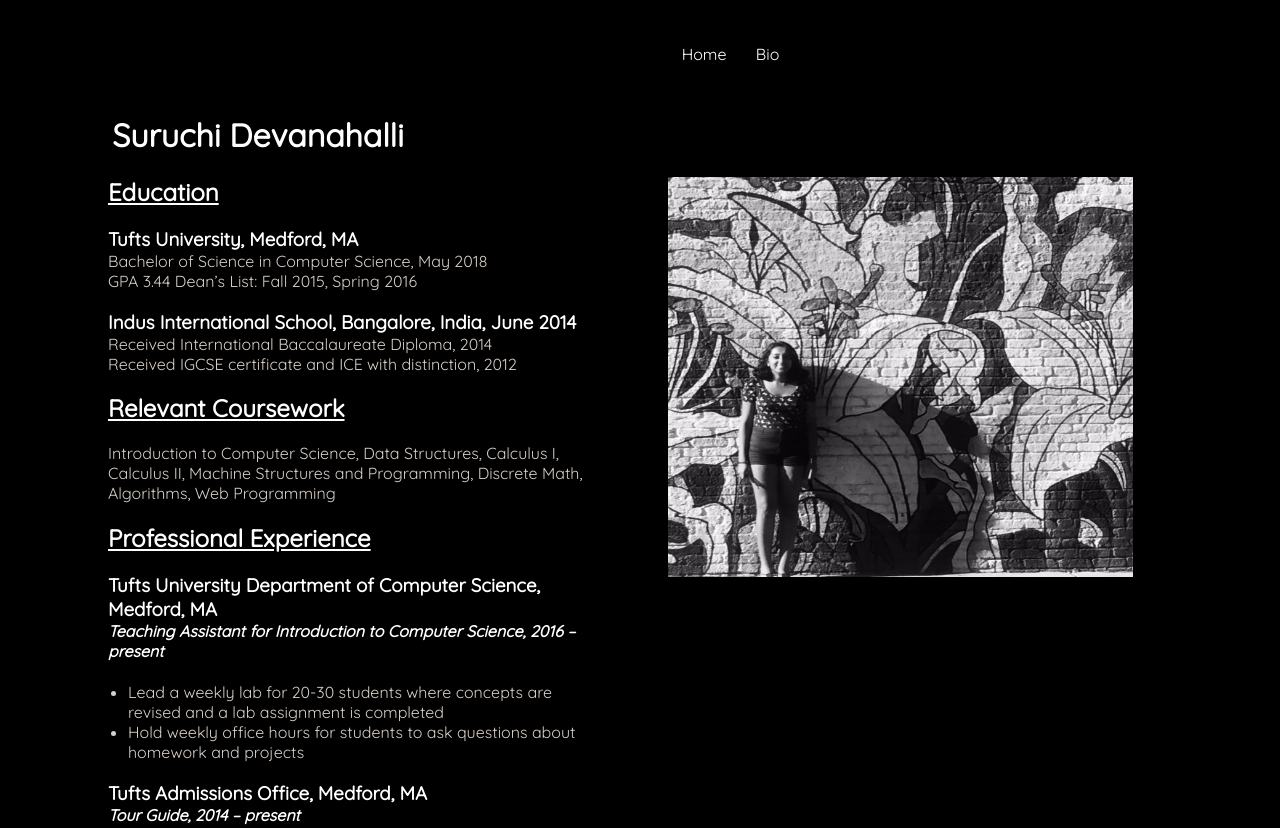
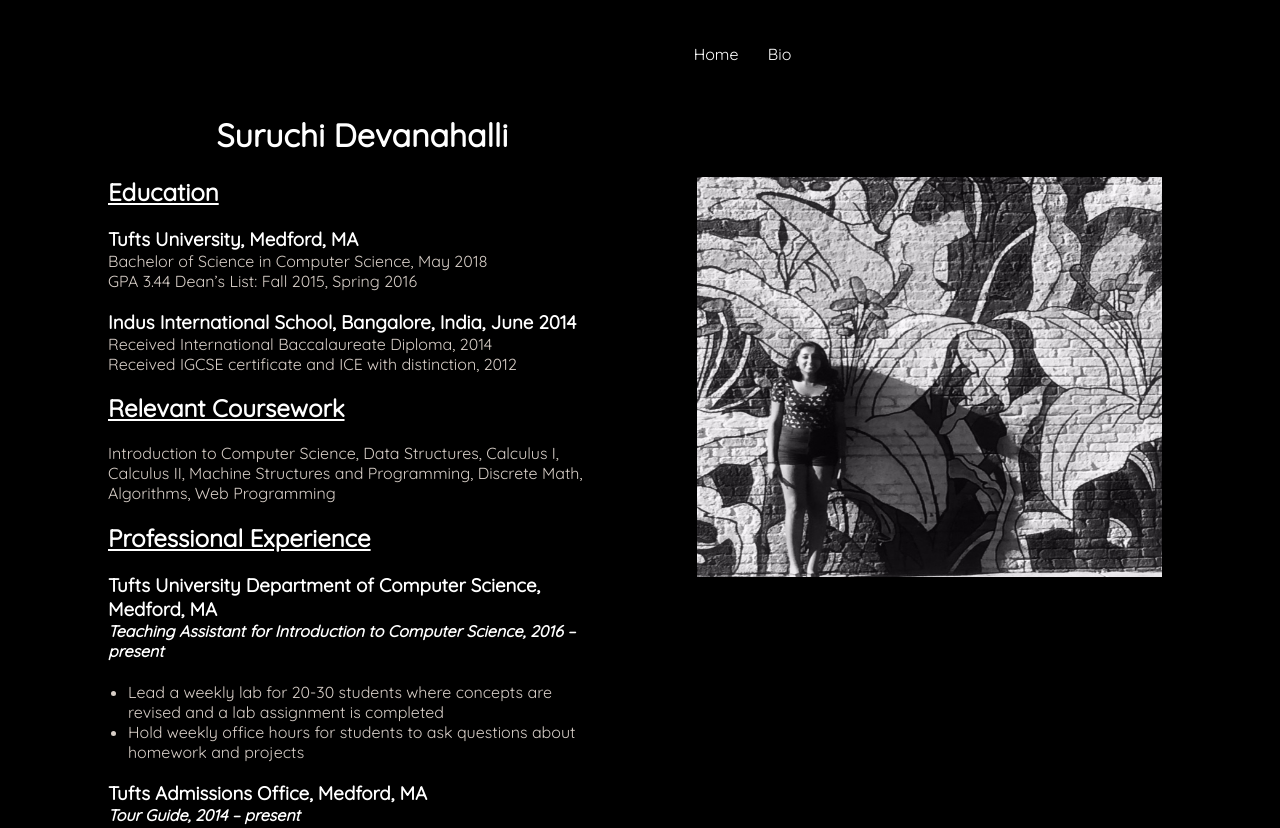
Before and after one commit to suruchidev/suruchidev.github.io, a plain HTML site: page resume.html in a window 1280 px wide. Shown: the top 828 px of the page. Drawn offline with Linux system fonts and the light colour scheme.

Commit message:
finalized styling

```diff
--- a/index.css
+++ b/index.css
@@ -53,11 +53,11 @@ a:hover {
 
 #image img {
 
-	width: 500px;
+	width: 465px;
 	height:400px;
     background-size: cover;
 	margin-top: 80px;
-	margin-right: 70px;
+	margin-right: 100px;
 
 
 }
--- a/resume.css
+++ b/resume.css
@@ -1,7 +1,8 @@
 
-#image {
-	text-align: center;
+#navbar {
+	margin-left: 597px;
 }
+
 
 #image img {
 	margin-top: 0px;
```
